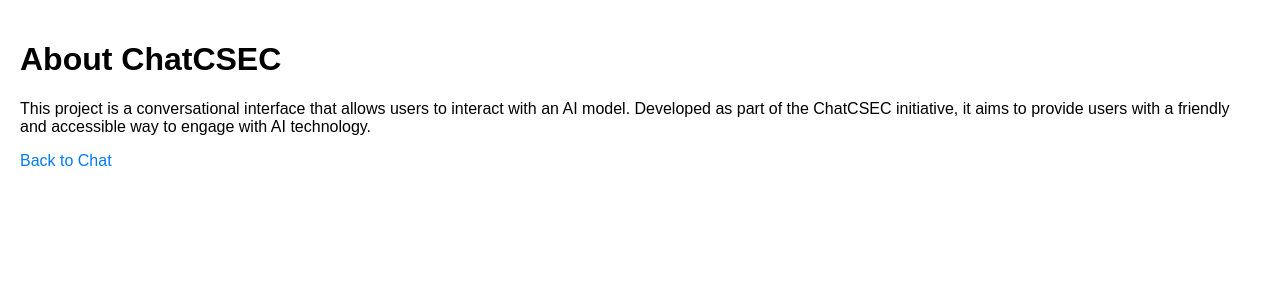
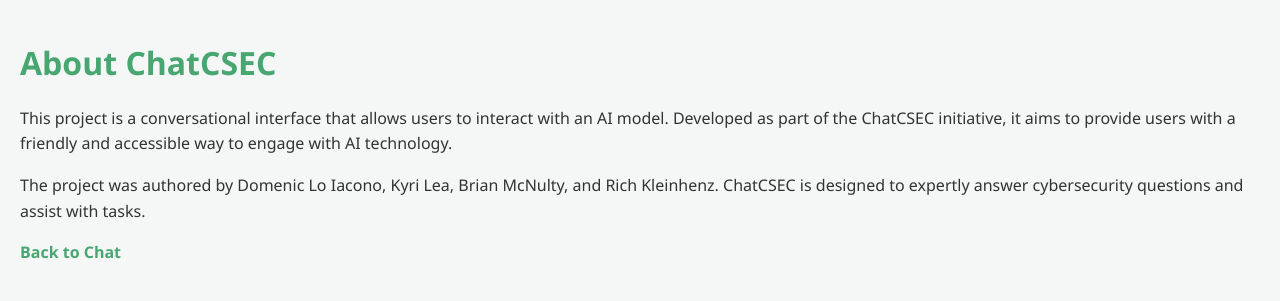
Before and after one commit to WizardML7/ChatCSEC, a Flask app: page /about in a window 1280 px wide. Shown: the top 301 px of the page. Run offline with Flask 3, Linux system fonts and the light colour scheme.

Commit message:
Updated About page

```diff
--- a/frontend/templates/about.html
+++ b/frontend/templates/about.html
@@ -4,11 +4,40 @@
     <meta charset="UTF-8">
     <meta name="viewport" content="width=device-width, initial-scale=1.0">
     <title>About ChatCSEC</title>
-    <link rel="stylesheet" href="/static/style.css"> <!-- Optional: Link to a CSS file for styling -->
+    <style>
+        body {
+            font-family: 'Segoe UI', Tahoma, Geneva, Verdana, sans-serif;
+            background-color: #f4f7f6;
+            margin: 0;
+            padding: 20px;
+            color: #333;
+        }
+
+        h1 {
+            color: #48a770; /* Green color to match the chat interface */
+        }
+
+        p {
+            font-size: 16px;
+            line-height: 1.6;
+        }
+
+        a {
+            color: #48a770;
+            text-decoration: none;
+            font-weight: bold;
+        }
+
+        a:hover {
+            text-decoration: underline;
+        }
+    </style>
 </head>
 <body>
     <h1>About ChatCSEC</h1>
     <p>This project is a conversational interface that allows users to interact with an AI model. Developed as part of the ChatCSEC initiative, it aims to provide users with a friendly and accessible way to engage with AI technology.</p>
+    <p>The project was authored by Domenic Lo Iacono, Kyri Lea, Brian McNulty, and Rich Kleinhenz.
+        ChatCSEC is designed to expertly answer cybersecurity questions and assist with tasks. </p>
     <p><a href="/">Back to Chat</a></p>
 </body>
 </html>
```
